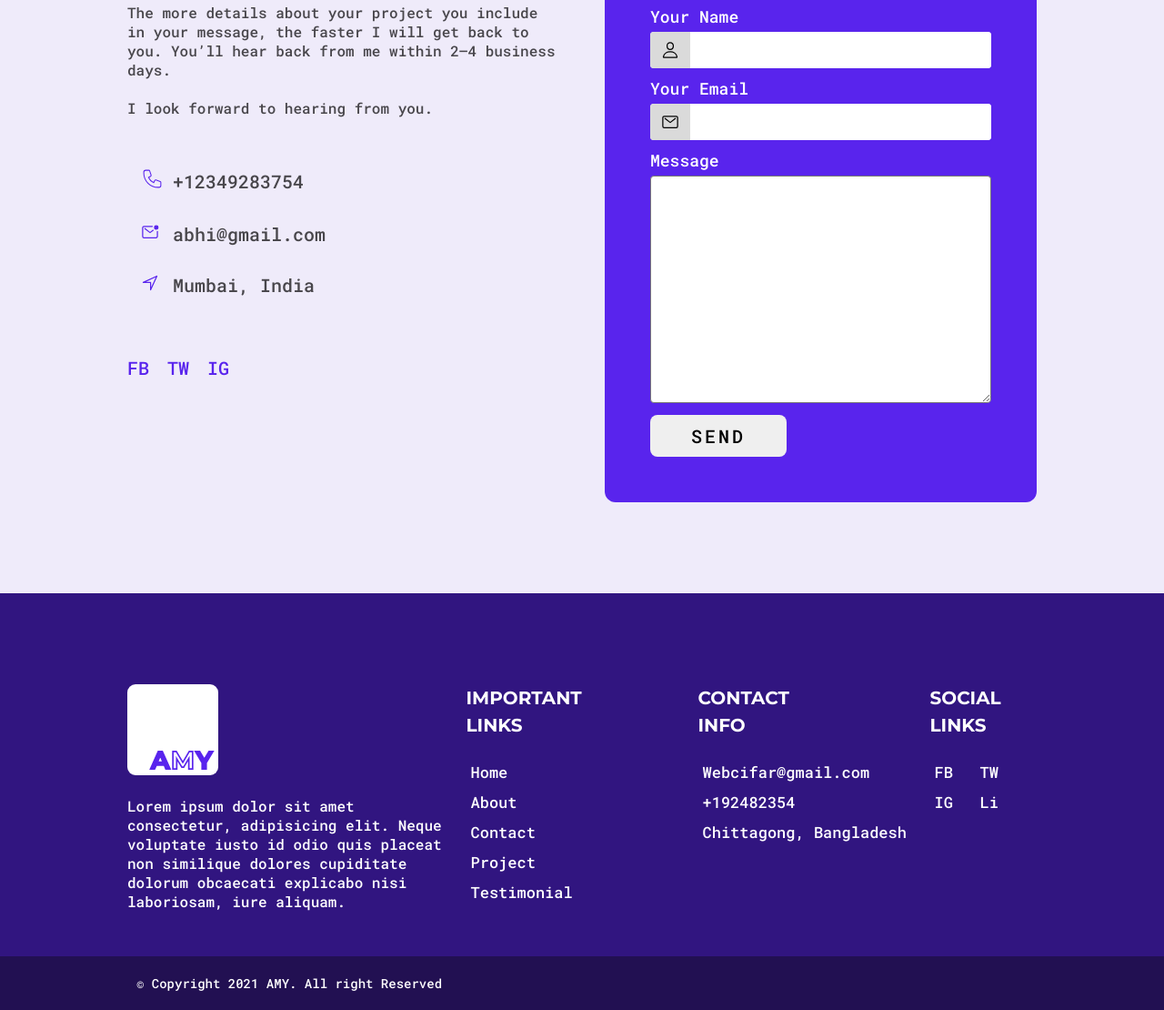
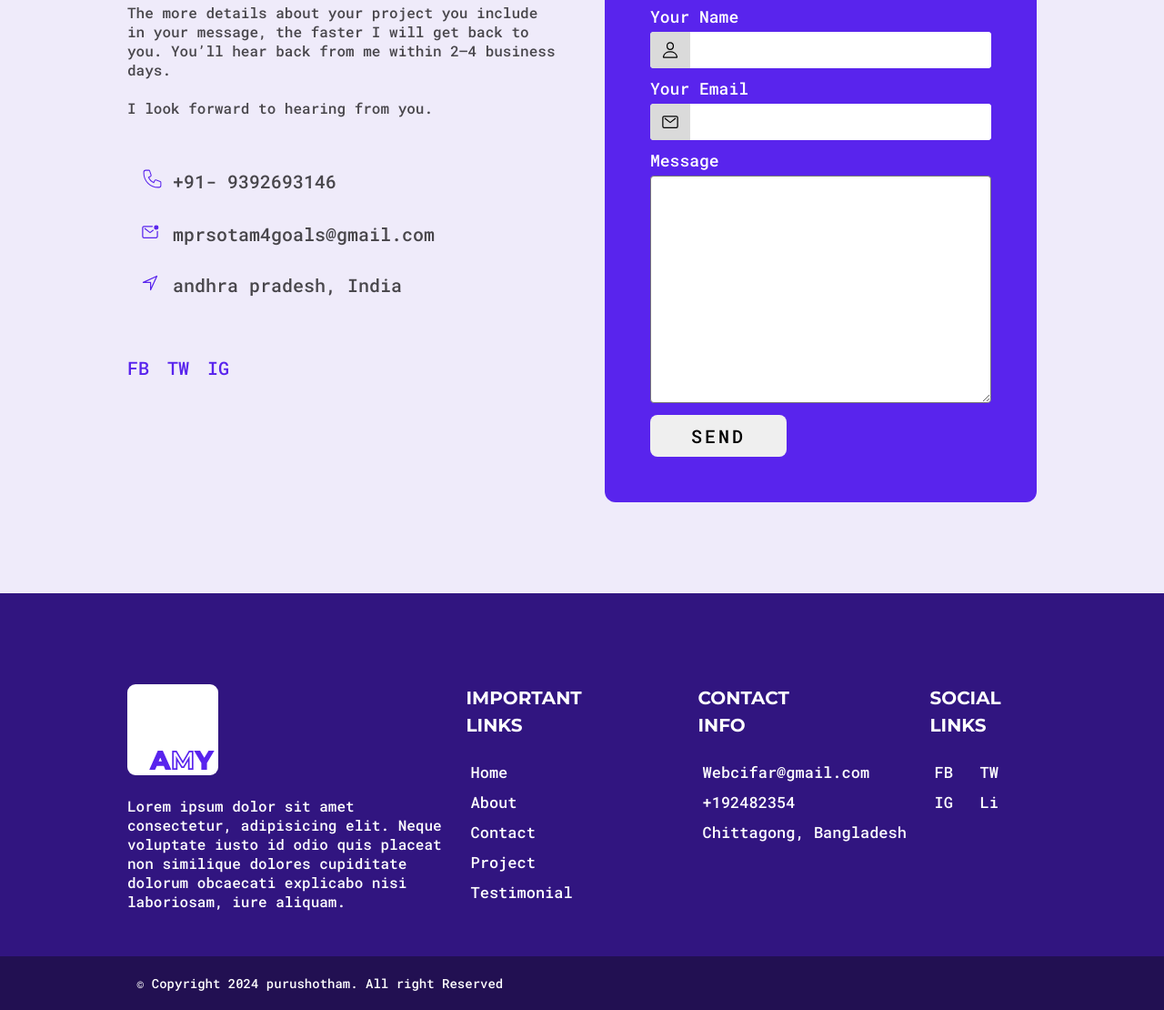
Before and after one commit to purushothamchowdary19/purushotham-portfolio.com, a plain HTML site: page contact.html in a window 1280 px wide. Shown: the part 341-1451 px from the top of the page at 91% size. Drawn offline with nearby package versions, Linux system fonts and the light colour scheme.

Commit message:
Update contact.html

```diff
--- a/contact.html
+++ b/contact.html
@@ -59,19 +59,19 @@ I look forward to hearing from you.</p>
                         d="M3 5a2 2 0 012-2h3.28a1 1 0 01.948.684l1.498 4.493a1 1 0 01-.502 1.21l-2.257 1.13a11.042 11.042 0 005.516 5.516l1.13-2.257a1 1 0 011.21-.502l4.493 1.498a1 1 0 01.684.949V19a2 2 0 01-2 2h-1C9.716 21 3 14.284 3 6V5z" />
                     </svg>
                   </span>
-                  <span class="text">+12349283754</span>
+                  <span class="text">+91- 9392693146</span>
                 </a></li>
               <li><a href="#">
                   <span class="icon">
                     <ion-icon name="mail-unread-outline"></ion-icon>
                   </span>
-                  <span class="text">abhi@gmail.com</span>
+                  <span class="text">mprsotam4goals@gmail.com</span>
                 </a></li>
               <li><a href="#">
                   <span class="icon">
                     <ion-icon name="navigate-outline"></ion-icon>
                   </span>
-                  <span class="text">Mumbai, India</span>
+                  <span class="text">andhra pradesh, India</span>
                 </a></li>
             </ul>
           </div>
@@ -167,7 +167,7 @@ I look forward to hearing from you.</p>
   </section>
   <section id="copyright">
     <div class="container">
-      <p> &copy; Copyright 2021 AMY. All right Reserved</p>
+      <p> &copy; Copyright 2024 purushotham. All right Reserved</p>
     </div>
   </section>
 
```
